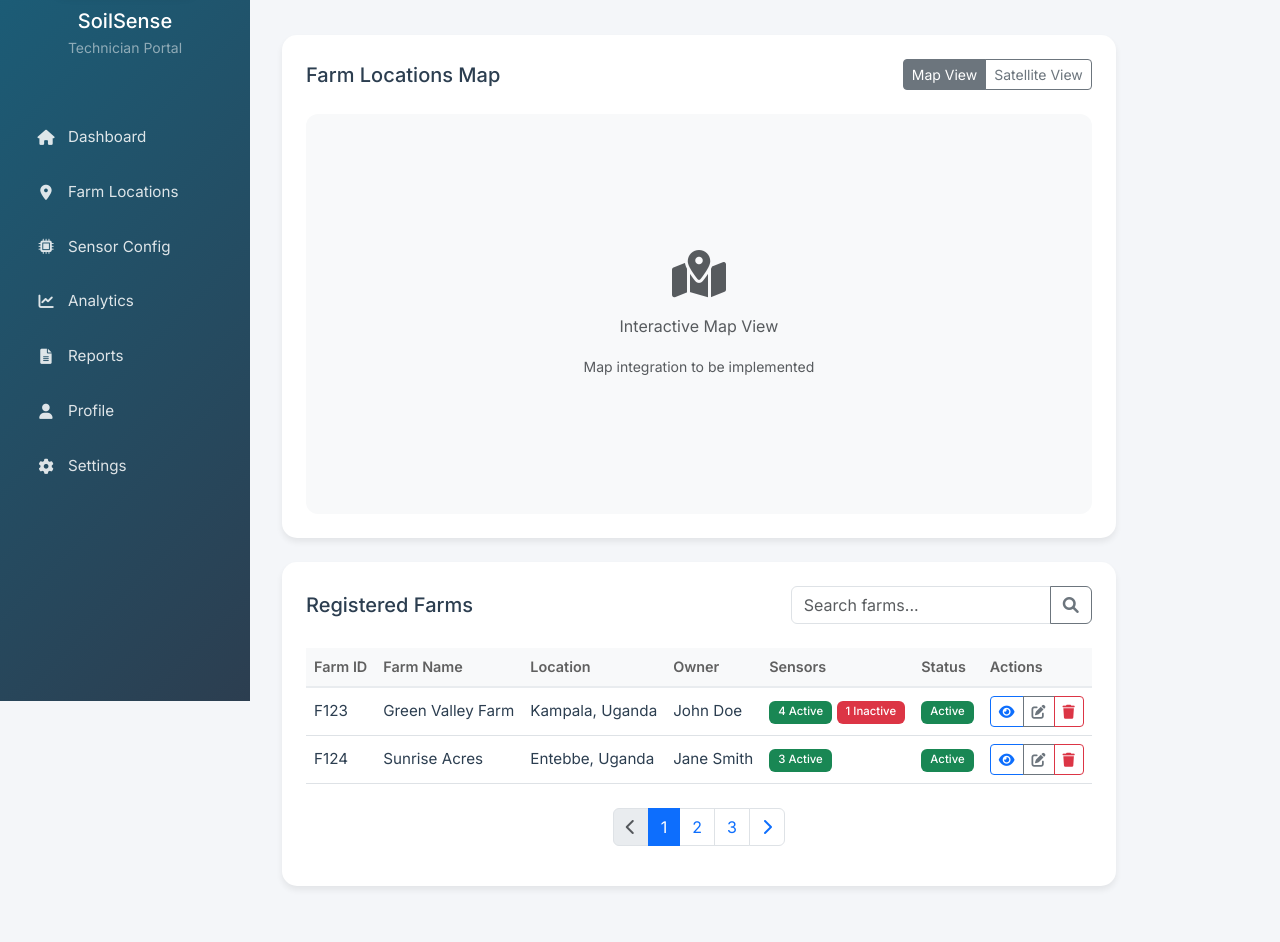
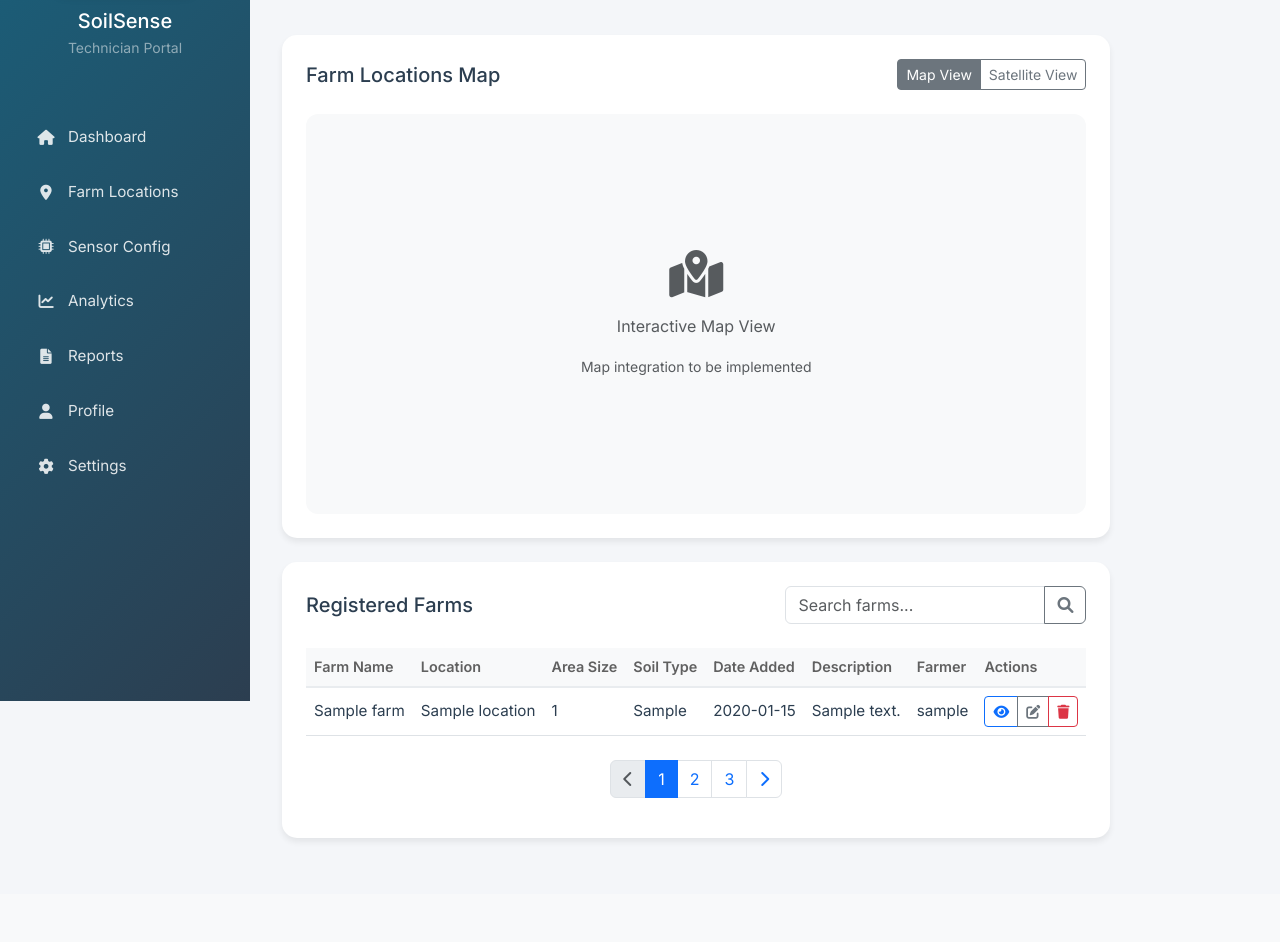
Before and after one commit to frankogenrwoth/soils-sense, a Django app: template apps/technician/templates/technician/farm_locations.html in a window 1280 px wide. Shown: the part 99-1041 px from the top of the page. After the commit the page ends 941 px from the top, so only its background shows below. Run offline with Django 5.2, Linux system fonts and the light colour scheme; the template is opened without the code that fills it: most values are stand-ins (such as "Sample title", 1, 10 or a date in 2020); some libraries are stand-ins or nearby versions.

Commit message:
update technician view of farms

```diff
--- a/apps/technician/templates/technician/farm_locations.html
+++ b/apps/technician/templates/technician/farm_locations.html
@@ -50,69 +50,87 @@
     </div>
 
     <div class="table-responsive">
-        <table class="table">
+        <table class="table table-hover align-middle">
             <thead>
                 <tr>
-                    <th>Farm ID</th>
                     <th>Farm Name</th>
                     <th>Location</th>
-                    <th>Owner</th>
-                    <th>Sensors</th>
-                    <th>Status</th>
+                    <th>Area Size</th>
+                    <th>Soil Type</th>
+                    <th>Date Added</th>
+                    <th>Description</th>
+                    <th>Farmer</th>
                     <th>Actions</th>
                 </tr>
             </thead>
             <tbody>
+                {% if farms %}
+                    {% for farm in farms %}
                         <tr>
-                    <td>F123</td>
-                    <td>Green Valley Farm</td>
-                    <td>Kampala, Uganda</td>
-                    <td>John Doe</td>
+                            <td>{{ farm.farm_name }}</td>
+                            <td>{{ farm.location }}</td>
+                            <td>{{ farm.area_size }}</td>
+                            <td>{{ farm.soil_type }}</td>
+                            <td>{{ farm.date_added|date:"Y-m-d" }}</td>
                             <td>
-                        <span class="badge bg-success">4 Active</span>
-                        <span class="badge bg-danger">1 Inactive</span>
+                                {% if farm.description %}
+                                    {{ farm.description|truncatechars:40 }}
+                                {% else %}
+                                    <span class="text-muted">—</span>
+                                {% endif %}
                             </td>
-                    <td><span class="badge bg-success">Active</span></td>
                             <td>
-                        <div class="btn-group">
-                            <button class="btn btn-sm btn-outline-primary">
+                                {% if farm.user %}
+                                    {{ farm.user.get_full_name|default:farm.user.username }}
+                                {% else %}
+                                    <span class="text-muted">Unknown</span>
+                                {% endif %}
+                            </td>
+                            <td>
+                                <div class="btn-group btn-group-sm" role="group">
+                                    <a href="{% url 'technician:farm_detail' farm.id %}" class="btn btn-outline-primary" title="View">
                                         <i class="fas fa-eye"></i>
-                            </button>
-                            <button class="btn btn-sm btn-outline-secondary">
+                                    </a>
+                                    <a href="{% url 'technician:edit_farm' farm.id %}" class="btn btn-outline-secondary" title="Edit">
                                         <i class="fas fa-edit"></i>
-                            </button>
-                            <button class="btn btn-sm btn-outline-danger">
+                                    </a>
+                                   <button class="btn btn-outline-danger" title="Delete" data-bs-toggle="modal" data-bs-target="#deleteFarmModal{{ farm.id }}">
                                         <i class="fas fa-trash"></i>
                                     </button>
                                 </div>
-                    </td>
-                </tr>
-                <tr>
-                    <td>F124</td>
-                    <td>Sunrise Acres</td>
-                    <td>Entebbe, Uganda</td>
-                    <td>Jane Smith</td>
-                    <td>
-                        <span class="badge bg-success">3 Active</span>
-                    </td>
-                    <td><span class="badge bg-success">Active</span></td>
-                    <td>
-                        <div class="btn-group">
-                            <button class="btn btn-sm btn-outline-primary">
-                                <i class="fas fa-eye"></i>
-                            </button>
-                            <button class="btn btn-sm btn-outline-secondary">
-                                <i class="fas fa-edit"></i>
-                            </button>
-                            <button class="btn btn-sm btn-outline-danger">
-                                <i class="fas fa-trash"></i>
-                            </button>
+                                <!-- Delete Modal -->
+                                <div class="modal fade" id="deleteFarmModal{{ farm.id }}" tabindex="-1">
+                                    <div class="modal-dialog modal-dialog-centered">
+                                        <div class="modal-content">
+                                            <div class="modal-header">
+                                                <h5 class="modal-title">Delete Farm</h5>
+                                                <button type="button" class="btn-close" data-bs-dismiss="modal"></button>
+                                            </div>
+                                            <div class="modal-body">
+                                                Are you sure you want to delete <strong>{{ farm.farm_name }}</strong>?
+                                            </div>
+                                            <div class="modal-footer">
+                                                    <form method="post" action="{% url 'technician:delete_farm' farm.id %}">
+                                                    {% csrf_token %}
+                                                    <button type="button" class="btn btn-secondary" data-bs-dismiss="modal">Cancel</button>
+                                                    <button type="submit" class="btn btn-danger">Delete</button>
+                                                </form>
+                                            </div>
+                                        </div>
+                                    </div>
                                 </div>
                             </td>
                         </tr>
+                    {% endfor %}
+                {% else %}
+                    <tr>
+                        <td colspan="8" class="text-center text-muted">No farms found.</td>
+                    </tr>
+                {% endif %}
             </tbody>
         </table>
     </div>
+
 
     <!-- Pagination -->
     <nav class="mt-4">
@@ -139,32 +157,22 @@
                 <button type="button" class="btn-close" data-bs-dismiss="modal"></button>
             </div>
             <div class="modal-body">
-                <form>
+                <form method="post" action="{% url 'farmer:add_farm' %}">
+                    {% csrf_token %}
                     <div class="mb-3">
-                        <label class="form-label">Farm Name</label>
-                        <input type="text" class="form-control" required>
-                    </div>
-                    <div class="mb-3">
-                        <label class="form-label">Location</label>
-                        <input type="text" class="form-control" required>
-                    </div>
-                    <div class="mb-3">
-                        <label class="form-label">Owner</label>
-                        <select class="form-select">
-                            <option>Select Owner</option>
-                            <option>John Doe</option>
-                            <option>Jane Smith</option>
+                        <label class="form-label">Select Farmer's Farm</label>
+                        <select class="form-select" name="farm_id" required>
+                            <option value="">Select Farm</option>
+                            {% for farm in farmer_farms %}
+                                <option value="{{ farm.id }}">{{ farm.name }} ({{ farm.location }})</option>
+                            {% endfor %}
                         </select>
-                    </div>
-                    <div class="mb-3">
-                        <label class="form-label">Number of Sensors</label>
-                        <input type="number" class="form-control" min="1" value="1">
                     </div>
                 </form>
             </div>
             <div class="modal-footer">
                 <button type="button" class="btn btn-secondary" data-bs-dismiss="modal">Cancel</button>
-                <button type="button" class="btn btn-primary">Add Farm</button>
+                <button type="submit" class="btn btn-primary" form="addFarmForm">Add Farm</button>
             </div>
         </div>
     </div>
```
Lines whose indentation alone changed are shown as unchanged.
